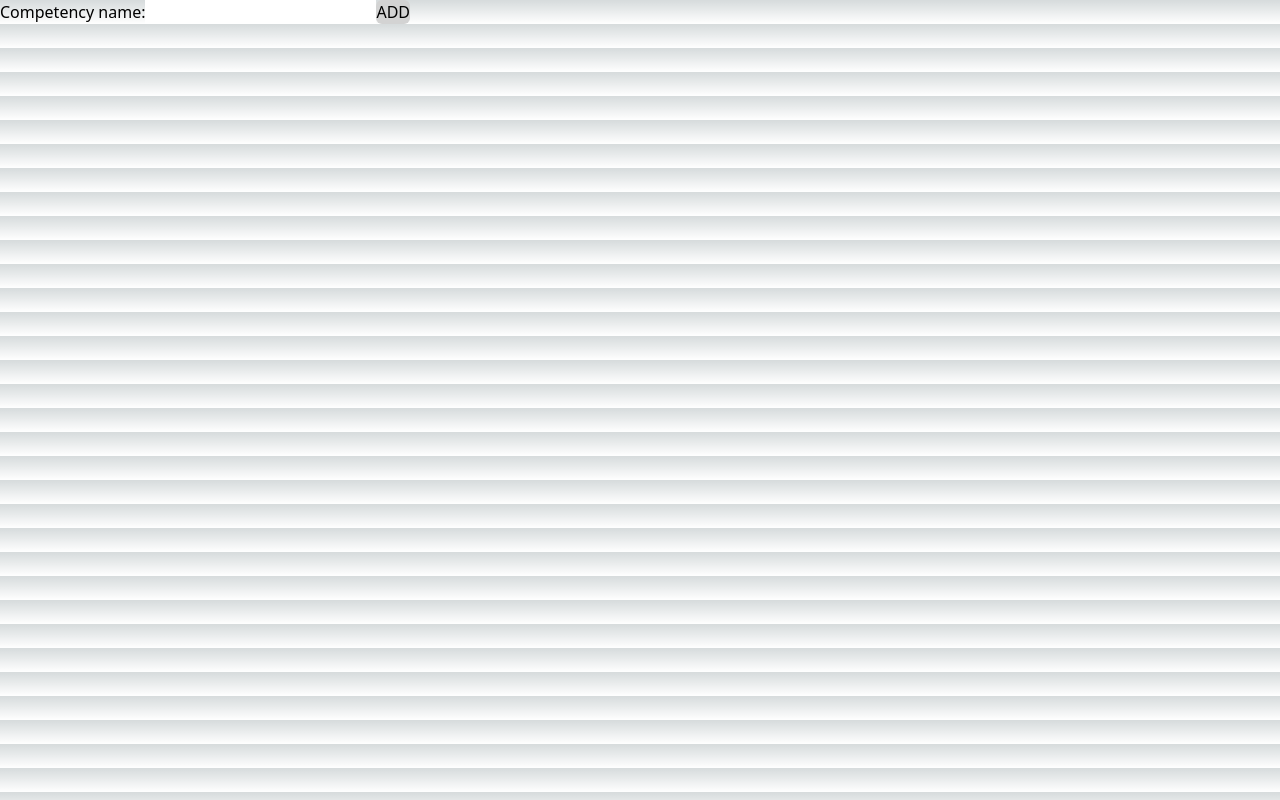
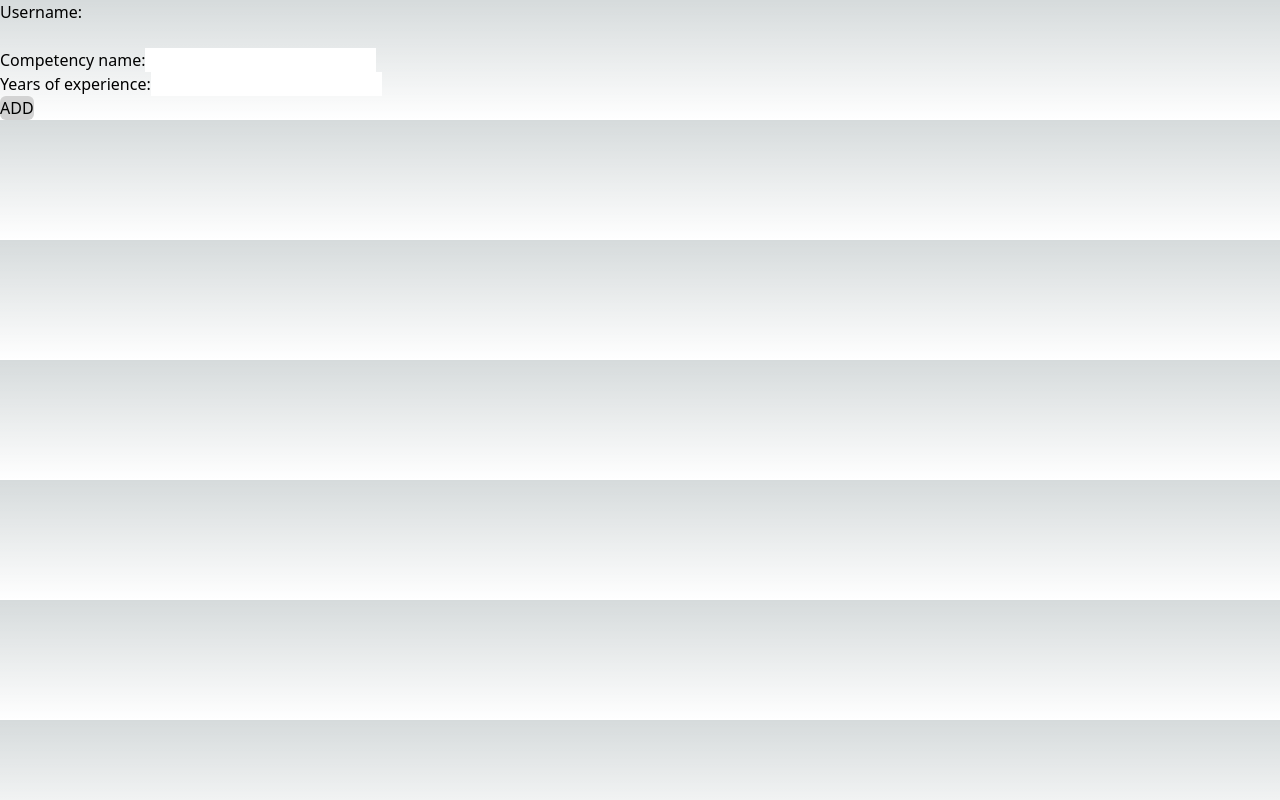
Before and after one commit to danti58/Frontend_IV1201, a Next.js app in the folder frontiv1201/: page /competencies in a window 1280 px wide. Built offline with nearby package versions, Linux system fonts and the light colour scheme.

Commit message:
add_Competence
added the addcompetence and years of exp

```diff
--- a/frontiv1201/src/app/api.ts
+++ b/frontiv1201/src/app/api.ts
@@ -31,11 +31,13 @@ interface LoginResponse {
 export interface CompetencyData {
   // Properties of the competency data
   competencyName: string;
+  yearsOfExperience: number;
 
 }
 
 interface AddCompetencyResponse {
   message: string;
+
 }
 
 export const registerPerson = async (registerData: RegisterData): Promise<RegisterResponse> => {
--- a/frontiv1201/src/app/components/competencies/competenciesPresenter.tsx
+++ b/frontiv1201/src/app/components/competencies/competenciesPresenter.tsx
@@ -1,13 +1,19 @@
 import React from 'react';
 
-import { addCompetency, CompetencyData } from '@/app/api';
+import { addCompetency, CompetencyData, loginPerson, LoginData } from '@/app/api';
 import CompetenciesView from './competenciesView';
 
 function CompetenciesPresenter() {
 
  const [competencyData, setCompetencyData] = React.useState<CompetencyData>({
-    competencyName: ''
+    competencyName: '',
+    yearsOfExperience: '',
 
+  });
+
+   const [loginData, setLoginData] = React.useState<LoginData>({
+    username: '',
+    password: '',
   });
 
   function onAddCompetencySuccess(response: any) {
@@ -19,9 +25,18 @@ function CompetenciesPresenter() {
         console.error('Add competence failed:', error);
     }
 
+      function onLoginSuccess(response: any) {
+    // print response json:
+    console.log('Login success:', response);
+  }
+
+    function onLoginFail(error: any) {
+        console.error('Login failed:', error);
+    }
 
 
-  // Inside LoginPresenter component
+
+  // Inside  component
   const handleChange = async (event: React.FormEvent<HTMLFormElement>) => {
     event.preventDefault(); // Prevent the default form submission behavior
     try {
@@ -32,8 +47,24 @@ function CompetenciesPresenter() {
     }
   };
 
+    // Inside LoginPresenter component
+  const fetchUsername = async (event: React.FormEvent<HTMLFormElement>) => {
+    event.preventDefault();
 
-  return <CompetenciesView competencyData={competencyData} setCompetencyData={setCompetencyData} handleChange={handleChange} />;
+      try {
+      const response = await loginPerson(loginData);
+      onLoginSuccess(response);
+    } catch (error) {
+      onLoginFail(error);
+    }
+
+  };
+
+
+
+
+
+  return <CompetenciesView competencyData={competencyData} setCompetencyData={setCompetencyData} setLoginData={setLoginData}  loginData={loginData} handleChange={handleChange}  fetchUsername= {fetchUsername} />;
 };
 
 export default CompetenciesPresenter;
--- a/frontiv1201/src/app/components/competencies/competenciesView.tsx
+++ b/frontiv1201/src/app/components/competencies/competenciesView.tsx
@@ -1,16 +1,25 @@
 import React from 'react';
-import { CompetencyData } from '@/app/api';
+import { CompetencyData, LoginData } from '@/app/api';
+
 
 interface Props {
   competencyData: CompetencyData;
-  setCompetencyData: (competencyData:CompetencyData ) => void;
+  loginData: LoginData;
+  setCompetencyData: (competencyData: CompetencyData) => void;
+  setLoginData: (loginData: LoginData) => void;
   handleChange: (event: React.FormEvent<HTMLFormElement>) => void;
+  fetchUsername: (event: React.FormEvent<HTMLFormElement>) => void;
 }
 
-const CompetenciesView: React.FC<Props> = ({ competencyData, setCompetencyData, handleChange }) => (
+const CompetenciesView: React.FC<Props> = ({ competencyData, setCompetencyData, loginData, setLoginData, handleChange, fetchUsername }) => (
+  <div>
 
-  <div>
-    {/* Wrap inputs with a form tag and use onSubmit event */}
+    <form onSubmit={fetchUsername}>
+     <label>
+        Username:  {loginData.username}
+      </label>
+      </form>
+<br></br>
     <form onSubmit={handleChange}>
       <label>
         Competency name:
@@ -18,20 +27,29 @@ const CompetenciesView: React.FC<Props> = ({ competencyData, setCompetencyData,
           className="bg-white text-black"
           type="text"
           value={competencyData.competencyName}
-          onChange={(e) => setCompetencyData({ ...competencyData, name: e.target.value })}
+          onChange={(e) => setCompetencyData({ ...competencyData, competencyName: e.target.value })}
         />
       </label>
+      <br></br>
+      <label>
+        Years of experience:
+        <input
+          className="bg-white text-black"
+          type="text"
+          value={competencyData.yearsOfExperience}
+          onChange={(e) => setCompetencyData({ ...competencyData, yearsOfExperience: e.target.value })}
+        />
+      </label>
+<br></br>
+      <button
+        style={{ backgroundColor: 'lightgrey', color: 'black', borderRadius: '6px' }}
+        type="submit"
+      >
 
-      <button
-        style={{ backgroundColor: 'lightgrey', color: 'black', borderRadius: '6px'}}
-        type="submit" // Change to type submit for form submission
-      >
         ADD
       </button>
     </form>
   </div>
 );
 
-
-
 export default CompetenciesView;
```
